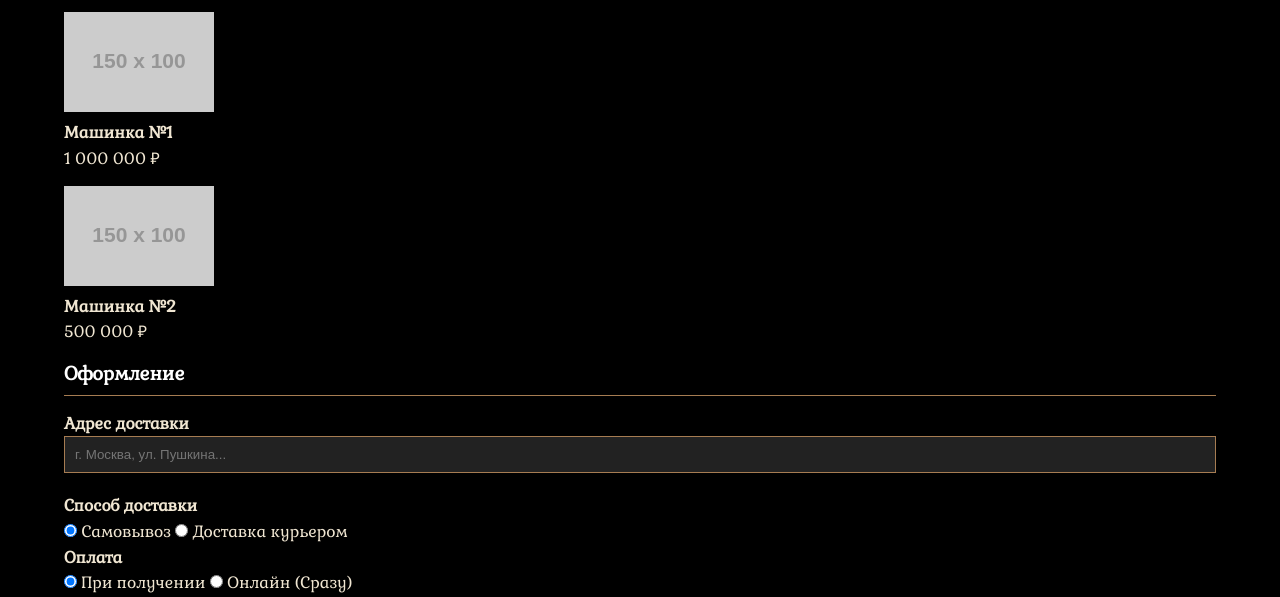
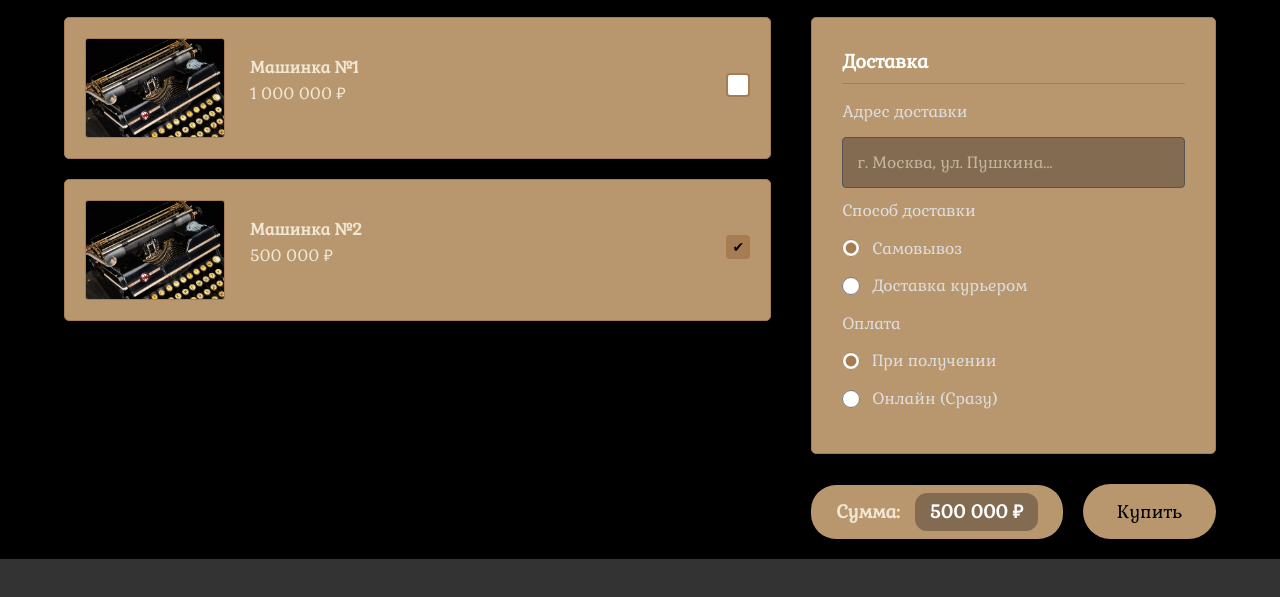
Before and after one commit to NMaDNOrangeN/ANTiQUE-Shop, a plain HTML site: page shopping-cart-page.html in a window 1280 px wide. Shown: the part 197-794 px from the top of the page. Drawn offline with Linux system fonts and the light colour scheme; placeholder pictures from the web are drawn by us.

Commit message:
закончил вёрстку корзины

```diff
--- a/shopping-cart-page.html
+++ b/shopping-cart-page.html
@@ -34,74 +34,91 @@
     </header>
 
     <div class="container">
-      <h2>Корзина</h2>
+      <h2 class="page-title">Корзина</h2>
+
       <div class="cart-layout">
         <div class="cart-items">
           <div class="cart-item">
-            <img
-              src="https://via.placeholder.com/150x100?text=Item+1"
-              alt="Товар"
-            />
-            <div class="item-details">
+            <div class="cart-item__content">
+              <div class="cart-item__image">
+                <img src="images/machine.png" alt="Товар" />
+              </div>
+              <div class="cart-item__details">
                 <h4>Машинка №1</h4>
-              <p>1 000 000 ₽</p>
+                <p class="price">1 000 000 ₽</p>
               </div>
             </div>
+            <div class="cart-item__checkbox">
+              <input type="checkbox" />
+            </div>
+          </div>
+
           <div class="cart-item">
-            <img
-              src="https://via.placeholder.com/150x100?text=Item+2"
-              alt="Товар"
-            />
-            <div class="item-details">
+            <div class="cart-item__content">
+              <div class="cart-item__image">
+                <img src="images/machine.png" alt="Товар" />
+              </div>
+              <div class="cart-item__details">
                 <h4>Машинка №2</h4>
-              <p>500 000 ₽</p>
+                <p class="price">500 000 ₽</p>
+              </div>
+            </div>
+            <div class="cart-item__checkbox">
+              <input type="checkbox" checked />
             </div>
           </div>
         </div>
 
+        <div class="cart-summary-wrapper">
           <div class="cart-sidebar">
-          <h3>Оформление</h3>
+            <h3>Доставка</h3>
             <form class="checkout-form">
-            <h4>Адрес доставки</h4>
+              <div class="form-group">
+                <label class="form-label">Адрес доставки</label>
                 <input
                   type="text"
+                  class="input-field"
                   placeholder="г. Москва, ул. Пушкина..."
-              style="
-                width: 100%;
-                padding: 10px;
-                margin-bottom: 20px;
-                background: #222;
-                border: 1px solid #a67c52;
-                color: white;
-              "
                 />
+              </div>
 
-            <h4>Способ доставки</h4>
-            <label
-              ><input type="radio" name="delivery" checked /> Самовывоз</label
-            >
-            <label
-              ><input type="radio" name="delivery" /> Доставка курьером</label
-            >
+              <div class="form-group">
+                <label class="form-label">Способ доставки</label>
+                <div class="radio-group">
+                  <label class="radio-label">
+                    <input type="radio" name="delivery" checked />
+                    <span>Самовывоз</span>
+                  </label>
+                  <label class="radio-label">
+                    <input type="radio" name="delivery" />
+                    <span>Доставка курьером</span>
+                  </label>
+                </div>
+              </div>
 
-            <br />
-            <h4>Оплата</h4>
-            <label
-              ><input type="radio" name="payment" checked /> При
-              получении</label
-            >
-            <label><input type="radio" name="payment" /> Онлайн (Сразу)</label>
+              <div class="form-group">
+                <label class="form-label">Оплата</label>
+                <div class="radio-group">
+                  <label class="radio-label">
+                    <input type="radio" name="payment" checked />
+                    <span>При получении</span>
+                  </label>
+                  <label class="radio-label">
+                    <input type="radio" name="payment" />
+                    <span>Онлайн (Сразу)</span>
+                  </label>
+                </div>
+              </div>
+            </form>
+          </div>
 
-            <div class="total-price">Сумма: 1 500 000 ₽</div>
-
-            <button
-              type="button"
-              class="btn-buy"
-              style="width: 100%; font-size: 18px"
-            >
-              Купить
-            </button>
-          </form>
+          <div class="cart-footer-row">
+            <div class="total-price">
+              <div class="total-price__text">Сумма:</div>
+              <div class="total-price__amount">500 000 ₽</div>
+            </div>
+            <button type="button" class="btn-buy">Купить</button>
+          </div>
         </div>
       </div>
     </div>
--- a/styles.css
+++ b/styles.css
@@ -367,7 +367,6 @@ a:hover {
   align-items: flex-start;
 }
 
-/* Левая колонка */
 .product-gallery {
   flex: 1.1;
 }
@@ -383,7 +382,6 @@ a:hover {
   display: block;
 }
 
-/* Превью */
 .thumbnails {
   display: flex;
   gap: 14px;
@@ -404,7 +402,6 @@ a:hover {
   opacity: 1;
 }
 
-/* Правая колонка */
 .product-info {
   flex: 1;
   max-width: 420px;
@@ -439,7 +436,6 @@ a:hover {
   margin-bottom: 35px;
 }
 
-/* Кнопки */
 .product-actions {
   display: flex;
   align-items: center;
@@ -481,3 +477,205 @@ a:hover {
 .btn-cart:hover {
   opacity: 0.7;
 }
+
+.cart-layout {
+  display: flex;
+  flex-wrap: wrap;
+  gap: 40px;
+  margin-top: 20px;
+  align-items: flex-start;
+}
+
+.cart-items {
+  flex: 1;
+  min-width: 300px;
+  display: flex;
+  flex-direction: column;
+  gap: 20px;
+  background: transparent;
+  border: none;
+  padding: 0;
+}
+
+.cart-item {
+  display: flex;
+  justify-content: space-between;
+  align-items: center;
+  background-color: #b8976f;
+  border: 1px solid #a67c52;
+  padding: 20px;
+  border-radius: 5px;
+  margin: 0;
+}
+
+.cart-item__content {
+  display: flex;
+  align-items: center;
+  flex: 1;
+}
+
+.cart-item img {
+  width: 140px;
+  height: 100px;
+  object-fit: cover;
+  border: 1px solid #a67c52;
+  border-radius: 3px;
+  margin-right: 25px;
+  display: block;
+}
+
+.item-details {
+  flex: 1;
+}
+
+.item-details h4 {
+  font-size: 20px;
+  margin-bottom: 8px;
+  color: #ffffff;
+  font-weight: 400;
+}
+
+.item-details p {
+  font-size: 18px;
+  color: #b8976f;
+  font-weight: bold;
+  margin: 0;
+}
+
+.cart-sidebar {
+  flex: 0 0 380px;
+  background-color: #b8976f;
+  border: 1px solid #a67c52;
+  padding: 30px;
+  border-radius: 5px;
+  height: fit-content;
+}
+
+.checkout-form h4 {
+  font-size: 16px;
+  color: #b8976f;
+  text-transform: uppercase;
+  letter-spacing: 1px;
+  margin: 25px 0 10px 0;
+  font-weight: normal;
+}
+
+.cart-sidebar input[type="text"] {
+  width: 100%;
+  padding: 14px;
+  background: #826b50;
+  border: 1px solid #555;
+  color: #f0e6d2;
+  font-family: "Gabriela", serif;
+  font-size: 16px;
+  outline: none;
+  border-radius: 4px;
+  margin-bottom: 10px;
+  transition: border-color 0.2s;
+}
+
+.cart-sidebar input {
+  color: #ffffff;
+}
+
+.cart-sidebar input[type="text"]:focus {
+  border-color: #a67c52;
+}
+
+.cart-sidebar label {
+  display: flex;
+  align-items: center;
+  margin-bottom: 12px;
+  color: #ddd;
+  font-size: 16px;
+  cursor: pointer;
+}
+
+.cart-sidebar input[type="radio"] {
+  margin-right: 12px;
+  accent-color: #a67c52;
+  width: 18px;
+  height: 18px;
+  cursor: pointer;
+}
+
+.cart-footer-row {
+  display: flex;
+  justify-content: space-between;
+  align-items: center;
+  margin-top: 30px;
+  gap: 20px;
+}
+
+.total-price {
+  display: flex;
+  flex-direction: row;
+  align-items: center;
+  gap: 15px;
+  background-color: #b8976f;
+  padding: 8px 25px;
+  border-radius: 25px;
+  flex: 0 1 auto;
+  font-weight: bold;
+  font-size: 18px;
+}
+
+.total-price__amount {
+  background-color: #826b50;
+  color: #ffffff;
+  padding: 5px 15px;
+  border-radius: 12px;
+}
+
+.cart-sidebar .btn-buy {
+  background-color: #b8976f;
+  color: #000000;
+  border: none;
+  padding: 12px 40px;
+  border-radius: 25px;
+  font-family: "Gabriela", serif;
+  font-weight: bold;
+  font-size: 18px;
+  cursor: pointer;
+  transition: transform 0.2s, opacity 0.2s;
+}
+
+.cart-sidebar .btn-buy:hover {
+  opacity: 0.9;
+  transform: translateY(-2px);
+}
+
+.cart-sidebar input[type="text"]::placeholder {
+  color: rgba(240, 230, 210, 0.6);
+  opacity: 1;
+}
+
+.cart-sidebar input[type="text"]::-webkit-input-placeholder {
+  color: rgba(240, 230, 210, 0.6);
+}
+
+.cart-item__checkbox input[type="checkbox"] {
+  appearance: none;
+  -webkit-appearance: none;
+  width: 24px;
+  height: 24px;
+  border: 2px solid #a67c52;
+  border-radius: 4px;
+  background: #ffffff;
+  cursor: pointer;
+  position: relative;
+}
+
+.cart-item__checkbox input[type="checkbox"]:checked {
+  background-color: #a67c52;
+}
+
+.cart-item__checkbox input[type="checkbox"]:checked::after {
+  content: "✔";
+  position: absolute;
+  top: 50%;
+  left: 50%;
+  transform: translate(-50%, -50%);
+  color: #000;
+  font-size: 14px;
+}
```
Lines whose indentation alone changed are shown as unchanged.
